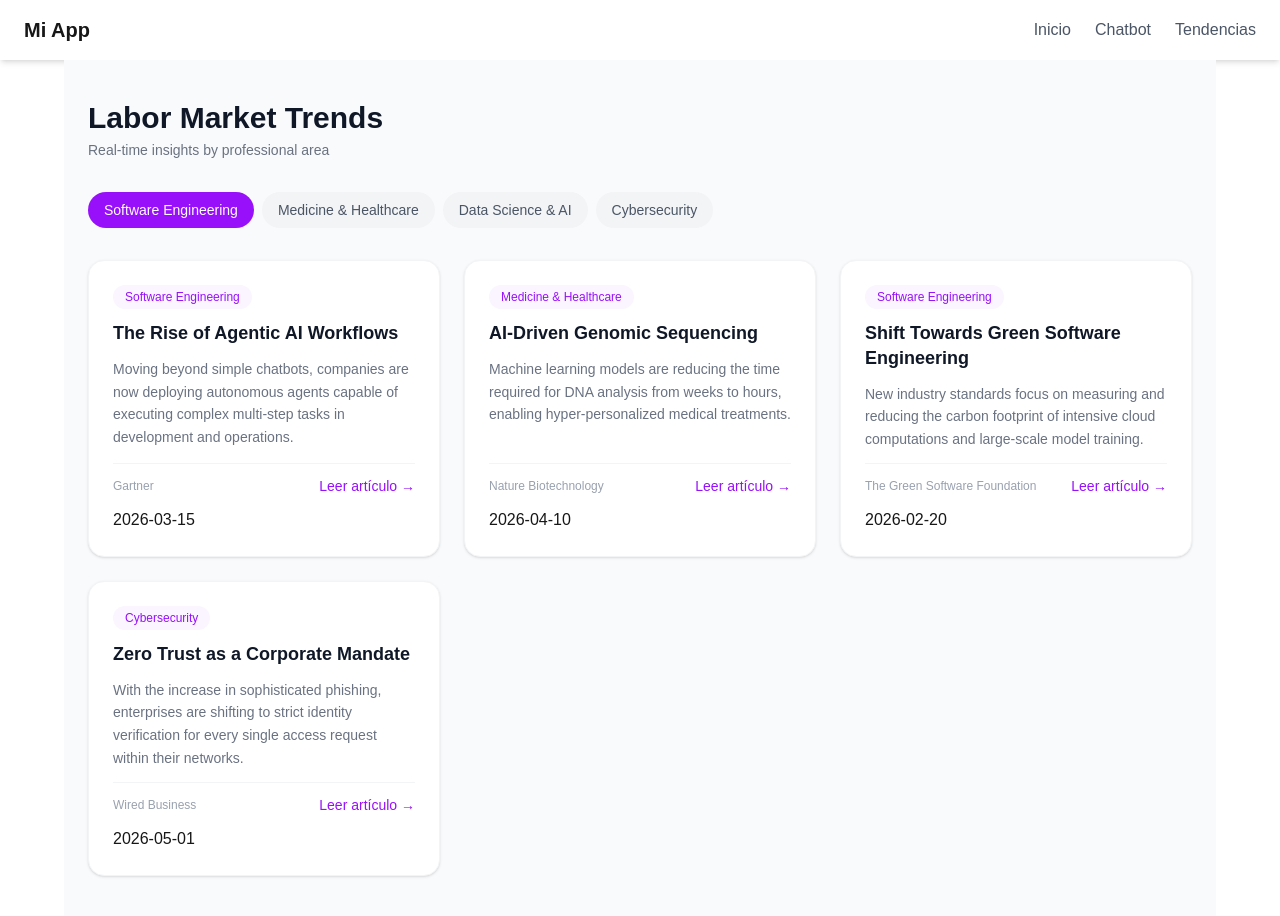
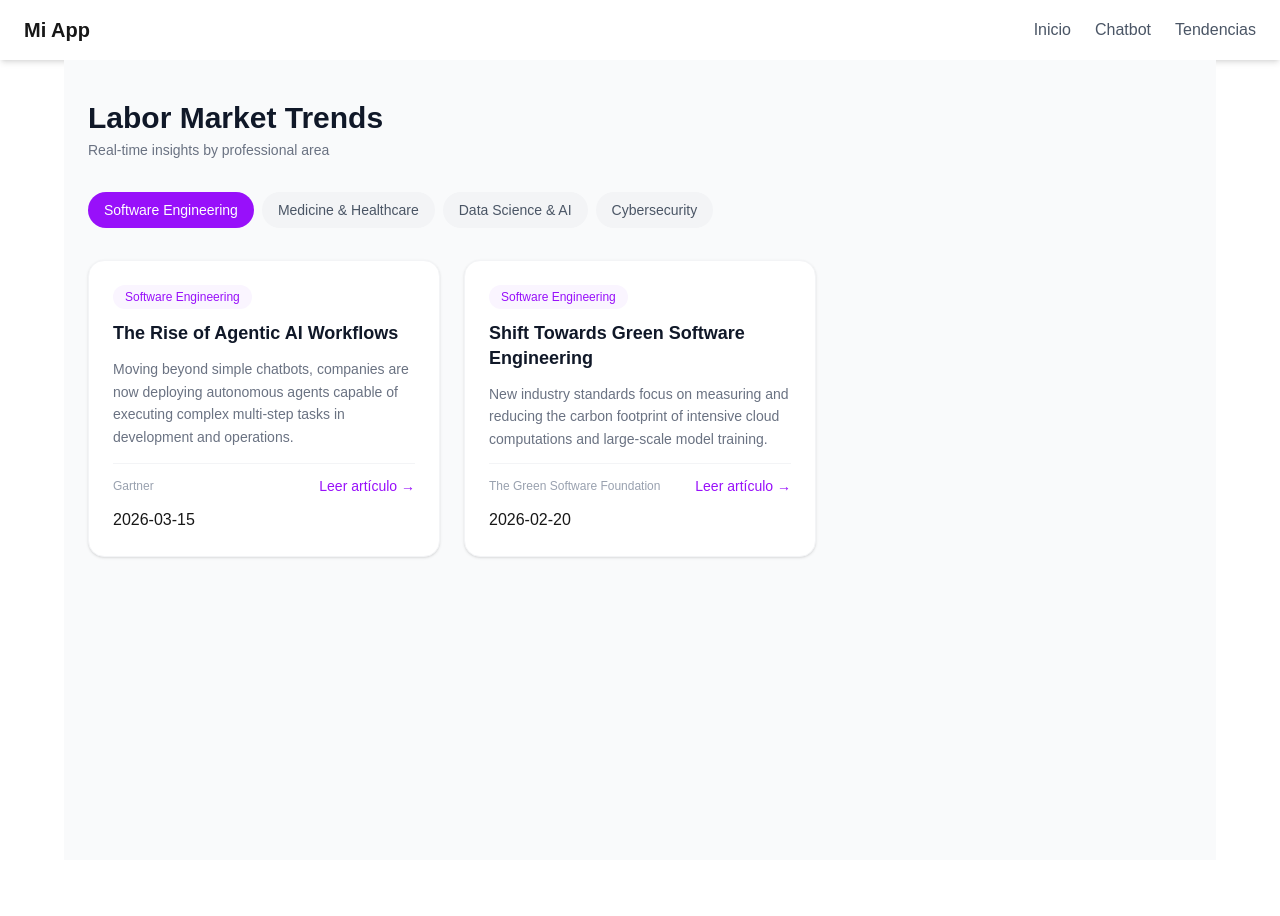
Before and after one commit to ItsMikey936/NexusAI, a Next.js app: page /trends in a window 1280 px wide. After the commit the page ends 860 px from the top, so only its background shows below. Built offline with nearby package versions, Linux system fonts and the light colour scheme.

Commit message:
feat: filter the  array to displaying cards by professional area

```diff
--- a/app/trends/page.tsx
+++ b/app/trends/page.tsx
@@ -3,6 +3,7 @@
 //Componentes
 import TrendCard from "@/components/TrendCard"
 import AreaFilter from "@/components/AreaFilter"
+import { useState } from "react"
 
 //Tipos
 import type { Trend } from "@/types/index"
@@ -65,6 +66,12 @@ export default function Trends() {
     }
   ];
 
+  //Uso de estados
+  const [selectedArea, setSelectedArea] = useState("Software Engineering")
+
+  //Filtrado de array
+  const filteredTrends = trends.filter((trend) => trend.area === selectedArea)
+
   return (
     <main className="min-h-screen bg-gray-50 px-6 py-10 max-w-6xl mx-auto">
 
@@ -76,13 +83,13 @@ export default function Trends() {
       <div className="mb-8">
         <AreaFilter
           areas={areas}
-        selectedArea="Software Engineering"
-        onSelect={() => {}}
+          selectedArea={selectedArea}
+          onSelect={setSelectedArea}
         />
       </div>
 
       <div className="grid grid-cols-1 md:grid-cols-2 lg:grid-cols-3 gap-6">
-      {trends.map((trend) => (
+        {filteredTrends.map((trend) => (
           <TrendCard key={trend.url} {...trend} />
         ))}
       </div>
--- a/types/index.ts
+++ b/types/index.ts
@@ -27,7 +27,7 @@ export type Document = {
 export type Trend = {
   title: string
   summary: string
-  area: ProfessionalArea
+  area: string
   source: string
   url: string
   publishedAt: string
```
Lines whose indentation alone changed are shown as unchanged.
